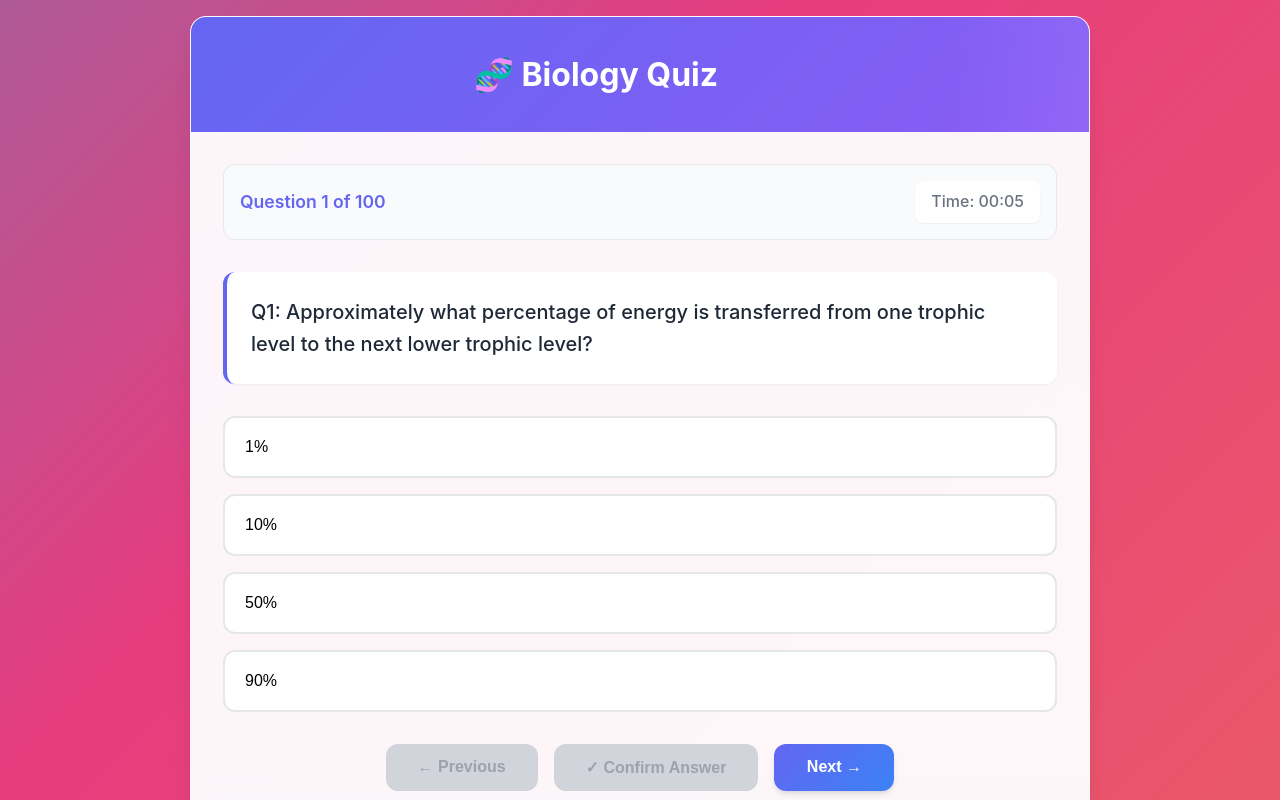
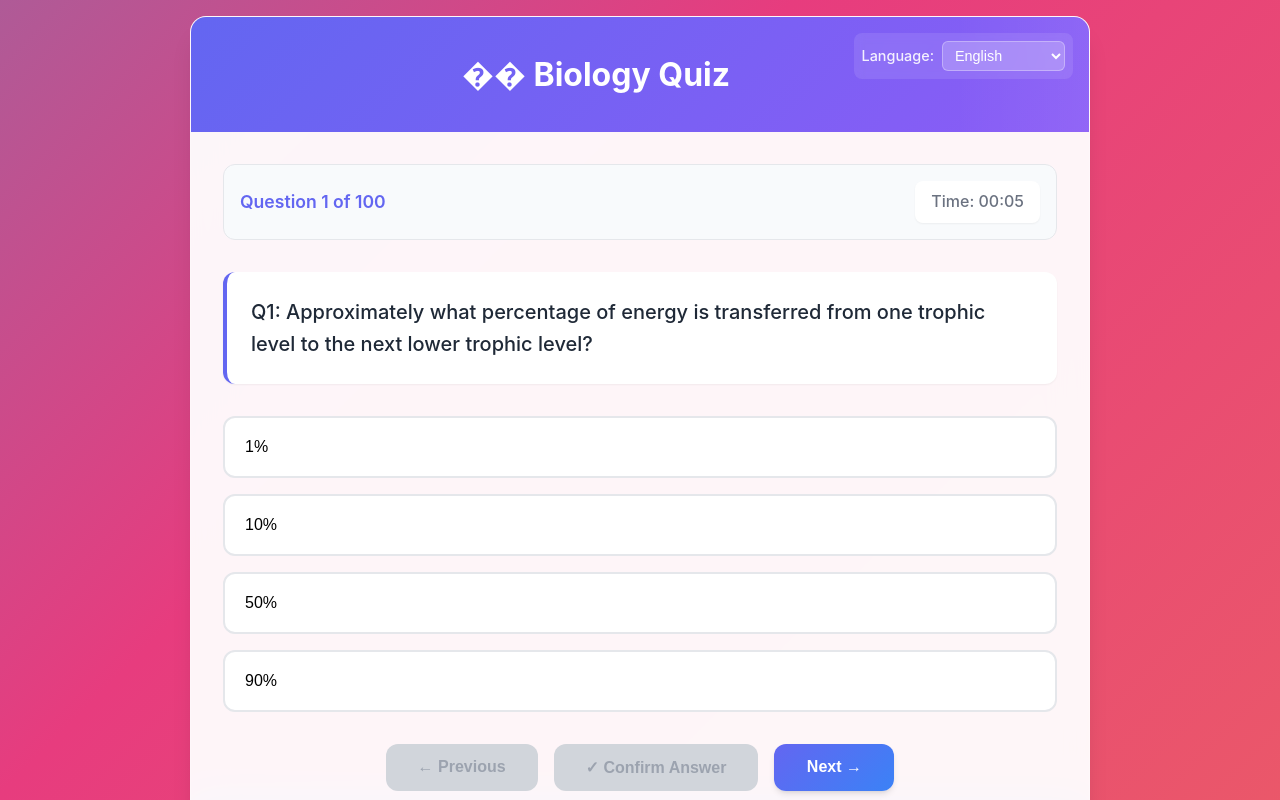
Before and after one commit to ThisisBizness/demoinfinity, a plain HTML site: page index.html in a window 1280 px wide. Shown: the top 800 px of the page. Drawn offline with Linux system fonts and the light colour scheme.

Commit message:
Update index.html

```diff
--- a/index.html
+++ b/index.html
@@ -9,13 +9,18 @@
     <meta name="apple-mobile-web-app-status-bar-style" content="default">
     <title>Biology Quiz Platform</title>
     <link rel="stylesheet" href="style.css">
-    <link rel="preconnect" href="https://fonts.googleapis.com">
-    <link rel="preconnect" href="https://fonts.gstatic.com" crossorigin>
 </head>
 <body>
     <div class="quiz-container">
         <header>
-            <h1>🧬 Biology Quiz</h1>
+            <h1>�� Biology Quiz</h1>
+            <div class="language-switcher">
+                <label for="lang-select">Language:</label>
+                <select id="lang-select" onchange="changeLanguage(this.value)">
+                    <option value="en">English</option>
+                    <option value="bn">বাংলা (Bengali)</option>
+                </select>
+            </div>
         </header>
 
         <main id="quiz-area">
```
